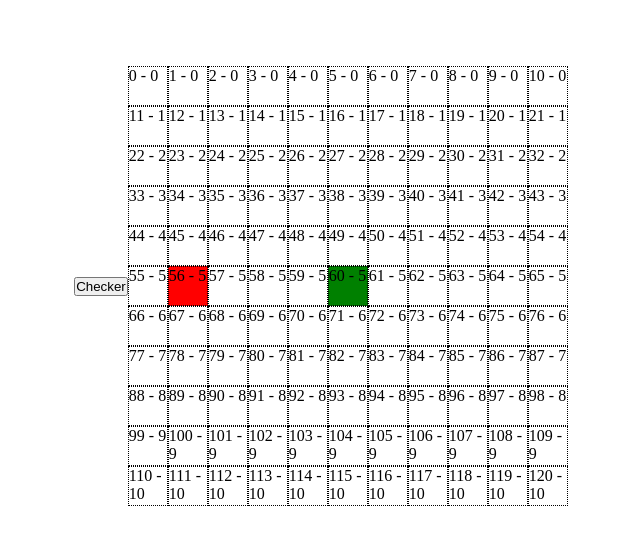
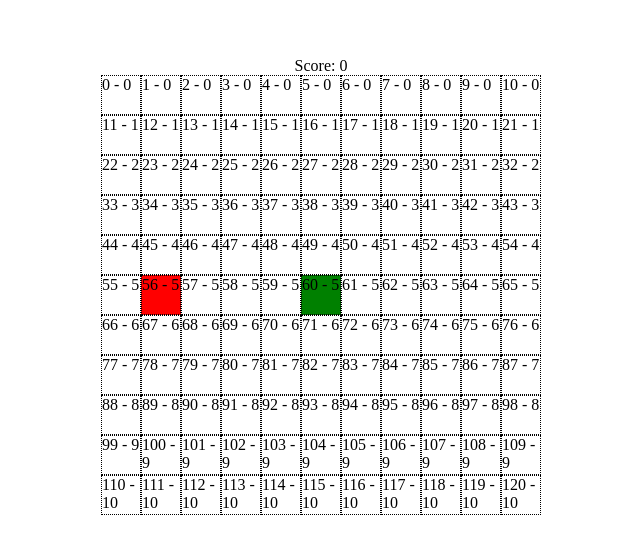
Before and after one commit to jaymagrob/snake, a plain HTML site: page index.html in a window 1280 px wide. Shown: the part 114-668 px from the top of the page, without its empty margins (319-959 px from the left). Drawn offline with Linux system fonts and the light colour scheme.

Commit message:
points display

```diff
--- a/index.html
+++ b/index.html
@@ -9,7 +9,8 @@
   <script src='scripts/aps.js'></script>
 </head>
 <body>
-  <button>Checker</button>
+
+  <div class="score">Score: 0</div>
   <div class="grid">
 
   </div>
--- a/scripts/aps.js
+++ b/scripts/aps.js
@@ -1,5 +1,5 @@
 //! Still to work on
-//? Score
+//? Score  add to display
 //? High score
 //? Mobile keytouch
 
@@ -12,6 +12,7 @@ function init() {
   const grid = document.querySelector('.grid')
   const squares = []
   const btn = document.querySelector('button')
+  const scoreDiv = document.querySelector('.score')
 
   //Variables
   const width = 11
@@ -114,7 +115,7 @@ function init() {
     if (snakePosition === fruitPosition) {
       score += pointsAvailable
       pointsAvailable = 31
-      console.log(score)
+      scoreDiv.innerHTML = `Score: ${score}`
       randomFruit()
     }
   }
--- a/styles/main.css
+++ b/styles/main.css
@@ -6,6 +6,7 @@
 
 body {
   display: flex;
+  flex-flow: column nowrap;
   justify-content: center;
   align-items: center;
   min-height: 100vh;
```
